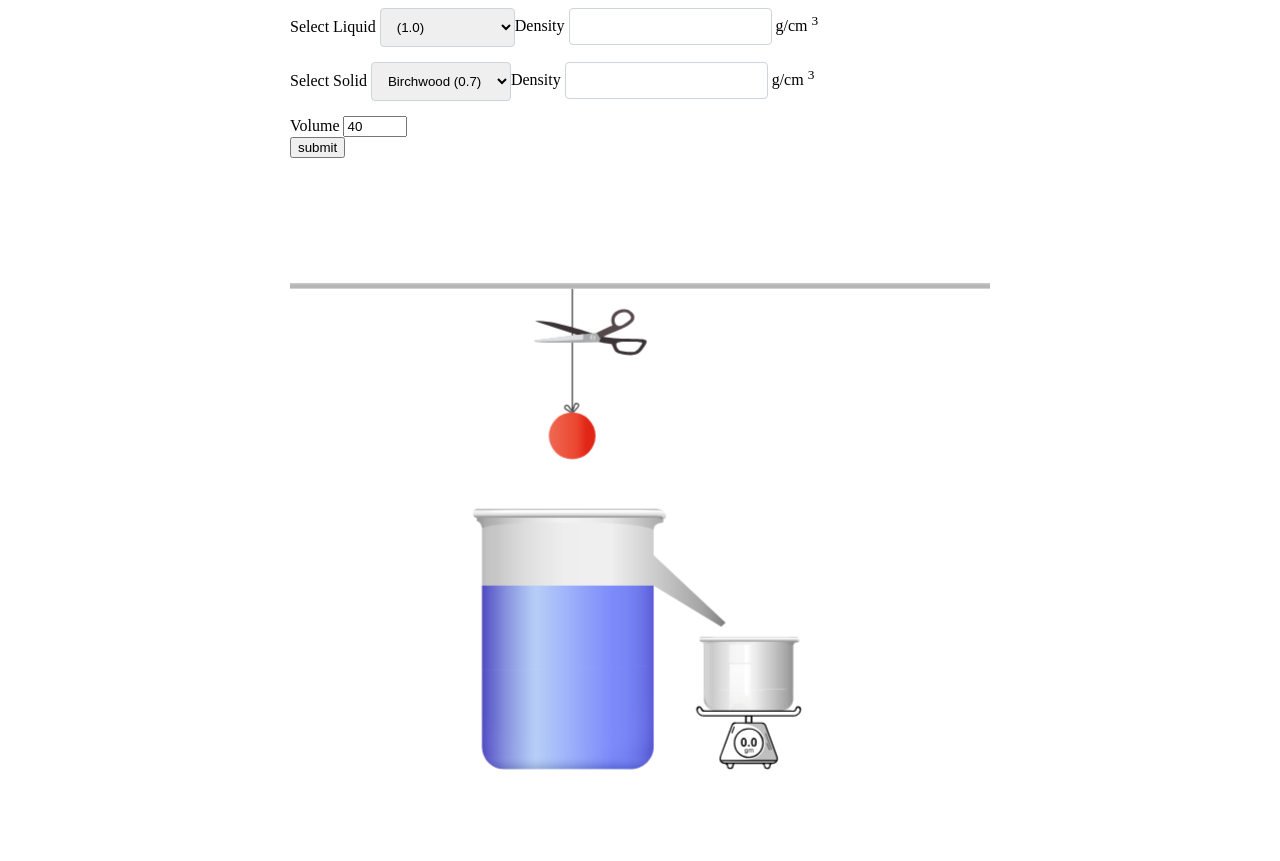
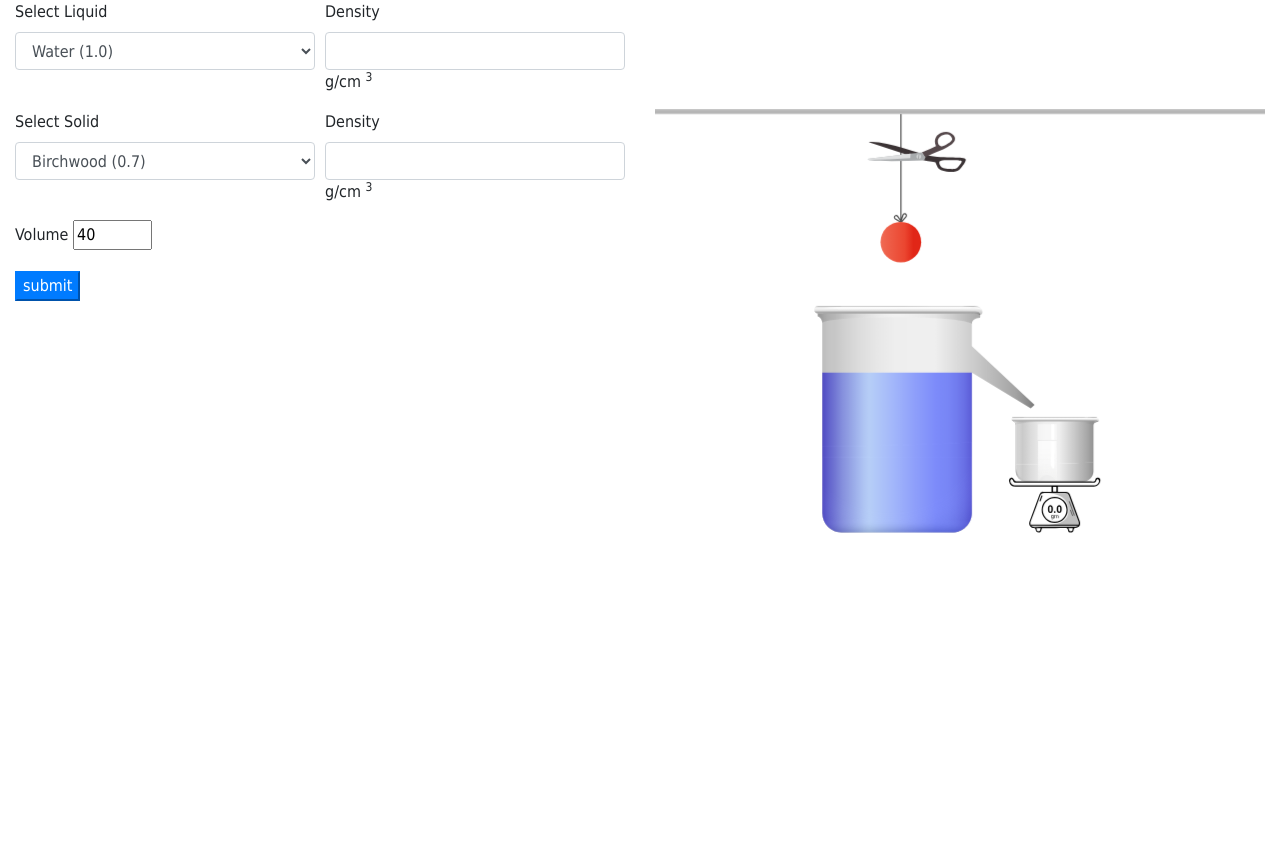
Before and after one commit to sagarssabat/simulation, a plain HTML site: page index.html in a window 1280 px wide. After the commit the page ends 800 px from the top, so only its background shows below. Drawn offline with nearby package versions, Linux system fonts and the light colour scheme.

Commit message:
elements fixes

```diff
--- a/index.html
+++ b/index.html
@@ -4,18 +4,21 @@
 <head>
     <meta charset="UTF-8">
     <meta name="viewport" content="width=device-width, initial-scale=1.0">
+    <link rel="stylesheet" href="https://cdn.jsdelivr.net/npm/bootstrap@4.5.3/dist/css/bootstrap.min.css" integrity="sha384-TX8t27EcRE3e/ihU7zmQxVncDAy5uIKz4rEkgIXeMed4M0jlfIDPvg6uqKI2xXr2" crossorigin="anonymous">
     <link rel="stylesheet" href="css/main.css">
     <title>Document</title>
 </head>
 
 <body>
     <div class="sims-component mx-auto">
-        <form>
+        <div class="container-fluid">
+            <div class="row">
+                <form class="col-6">
                     <div class="form-wrap">
                         <div class="form-group">
                             <label for="selectLiquid">select liquid</label>
                             <select class="form-control" id="selectLiquid">
-                        <option value="1.0"> (1.0)</option>
+                                <option value="1.0">Water (1.0)</option>
                                 <option value="1.1">Glycol (1.1)</option>
                                 <option value="0.8">Acetone (0.8)</option>
                                 <option value="13.6">Mercury (13.6)</option>
@@ -50,7 +53,8 @@
                         <input type="number" name="" id="volume" value="40" min="40" max="100">
                     </div>
                     <button type="button" class="btn-primary" id="submit">submit</button>
-            <div>
+                </form>
+                <div class="col-6">
                     <svg xmlns="http://www.w3.org/2000/svg" xmlns:xlink="http://www.w3.org/1999/xlink" viewBox="0 0 1200 1200">
                         <defs>
                             <style>
@@ -1024,8 +1028,10 @@
                         </g>
                     </svg>
                 </div>
-        </form>
             </div>
+        </div>
+    </div>
+    <script src="https://cdn.jsdelivr.net/npm/bootstrap@4.5.3/dist/js/bootstrap.bundle.min.js" integrity="sha384-ho+j7jyWK8fNQe+A12Hb8AhRq26LrZ/JpcUGGOn+Y7RsweNrtN/tE3MoK7ZeZDyx" crossorigin="anonymous"></script>
     <script src="https://cdnjs.cloudflare.com/ajax/libs/gsap/3.5.1/gsap.min.js"></script>
     <script>
 
--- a/scss/_common.scss
+++ b/scss/_common.scss
@@ -1,6 +1,21 @@
+*{
+    box-sizing: border-box;
+}
+
+body{
+    font-family: Tahoma, sans-serif;
+}
 
 .sims-component{
-    max-width: 700px;
+    .sims-row{
+        @include flexbox();
+        flex-wrap: wrap;
+        margin: 0 -15px;
+    }
+    .col-6{
+        width: 50%;
+        padding: 0 15px;
+    }
 }
 
 .mx-auto{
--- a/scss/components/_forms.scss
+++ b/scss/components/_forms.scss
@@ -4,19 +4,26 @@
 form{
   .form-wrap{
     @include flexbox();
+
+    .form-group{
+      flex: 1;
+      &+.form-group{
+        margin-left: 10px;
+      }
+    }
   }
+
   label{
+    font-size: 16px;
     text-transform: capitalize;
   }
+
   .form-control{
-    @include roundedCorners(4);
-    padding: 10px 12px;
-    margin-bottom: 15px;
     transition: 0.2s;
     border: 1px solid $--color-grey;
 
     &:focus{
-      border: 1px solid red;
+      outline: none;
     }
   }
 }
```
Also changed, not shown: css/main.css, 1 other file. Lines whose indentation alone changed are shown as unchanged.
